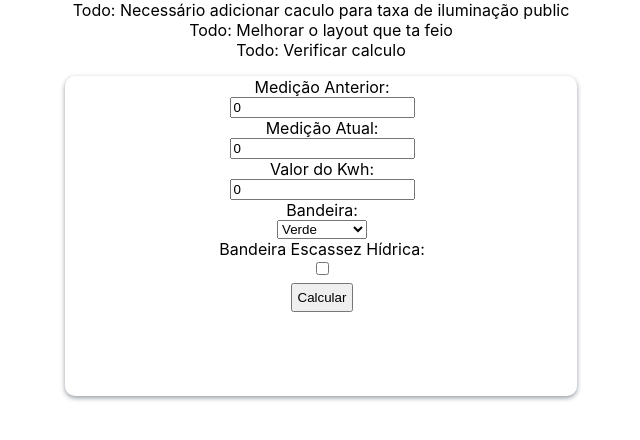
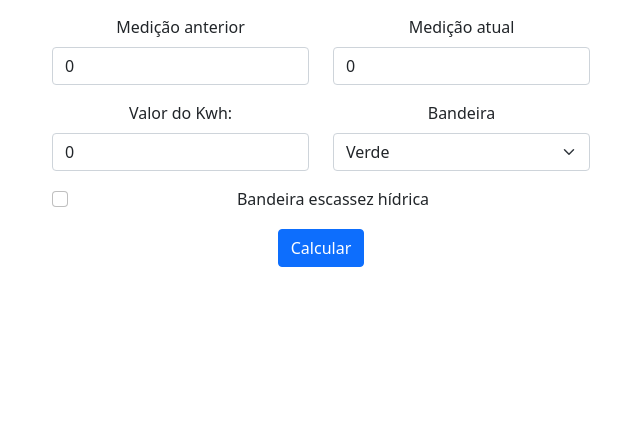
Before and after one commit to ocristopfer/calculadora-energetica, a React (Create React App) app: page / in a window 1280 px wide. Shown: the top 440 px of the page, without its empty margins (319-959 px from the left). Built offline with nearby package versions, Linux system fonts and the light colour scheme.

Commit message:
fix: adicionado bootstrap

```diff
--- a/package.json
+++ b/package.json
@@ -6,7 +6,9 @@
     "@testing-library/jest-dom": "^5.16.4",
     "@testing-library/react": "^13.2.0",
     "@testing-library/user-event": "^13.5.0",
+    "bootstrap": "^5.1.3",
     "react": "^18.1.0",
+    "react-bootstrap": "^2.3.1",
     "react-dom": "^18.1.0",
     "react-scripts": "5.0.1",
     "web-vitals": "^2.1.4"
--- a/src/App.js
+++ b/src/App.js
@@ -1,4 +1,5 @@
 import "./App.css";
+import "bootstrap/dist/css/bootstrap.min.css";
 import Inputs from "./components/Inputs";
 
 function App() {
--- a/src/components/Inputs/Inputs.jsx
+++ b/src/components/Inputs/Inputs.jsx
@@ -1,4 +1,5 @@
 import React from "react";
+import { Form, Row, Col, Button } from "react-bootstrap";
 import styles from "./Inputs.module.css";
 import Result from "./../Result";
 console.log(styles);
@@ -65,40 +66,43 @@ class Inputs extends React.Component {
     } = this.state;
     return (
       <div className={styles.component}>
-        <span>
-          Todo: Necessário adicionar caculo para taxa de iluminação public
-          <br />
-          Todo: Melhorar o layout que ta feio
-          <br />
-          Todo: Verificar calculo
-        </span>
-        <div className={styles.card}>
-          <div className={styles.inputs}>
-            <span>Medição Anterior:</span>
-            <input
-              type="text"
-              name="name"
+        <Form>
+          <Row className="mx-0">
+            <Form.Group className="mb-3" as={Col}>
+              <Form.Label>Medição anterior</Form.Label>
+              <Form.Control
+                sm="10"
+                type="number"
+                placeholder="Medição anterior"
                 value={this.state.medicaoAnterior}
                 onChange={this.handleChangeMedicaoAnterior}
               />
-            <span>Medição Atual: </span>
-            <input
-              type="text"
-              name="name"
+            </Form.Group>
+
+            <Form.Group className="mb-3" as={Col}>
+              <Form.Label>Medição atual</Form.Label>
+              <Form.Control
+                type="number"
+                placeholder="Medição atual"
                 value={this.state.medicaoAtual}
                 onChange={this.handleChangeMedicaoAtual}
               />
-            <span>Valor do Kwh: </span>
-            <input
-              type="text"
-              name="name"
+            </Form.Group>
+          </Row>
+          <Row className="mx-0">
+            <Form.Group className="mb-3" as={Col}>
+              <Form.Label>Valor do Kwh:</Form.Label>
+              <Form.Control
+                type="number"
+                placeholder="Valor do Kwh"
                 value={this.state.valorKwh}
                 onChange={this.handleChangeValorKwh}
               />
-            <span>Bandeira:</span>
-            <select
-              name="bandeiras"
-              id="bandeiras"
+            </Form.Group>
+
+            <Form.Group className="mb-3" as={Col}>
+              <Form.Label>Bandeira</Form.Label>
+              <Form.Select
                 value={this.state.bandeira}
                 onChange={this.handleChangeBandeira}
               >
@@ -106,18 +110,25 @@ class Inputs extends React.Component {
                 <option value="1.87">Amarela</option>
                 <option value="3.97">Vermelha 1</option>
                 <option value="9.49">Vermelha 2</option>
-            </select>
-            <span>Bandeira Escassez Hídrica:</span>
-            <input
+              </Form.Select>
+            </Form.Group>
+          </Row>
+          <Row className="mx-0">
+            <Form.Group className="mb-3" as={Col}>
+              <Form.Check
                 type="checkbox"
+                label="Bandeira escassez hídrica"
                 value={this.state.bFlEscassezHidrica}
                 onChange={this.handleChangeEcassezHidrica}
-            ></input>
-            <button className={styles.btnCacular} onClick={this.calcular}>
+              />
+            </Form.Group>
+          </Row>
+          <Button variant="primary" onClick={this.calcular}>
             Calcular
-            </button>
-          </div>
+          </Button>
+        </Form>
 
+        <div className={styles.card}>
           {bFlExibirResultado ? (
             <div className={styles.result}>
               <Result
--- a/src/components/Inputs/Inputs.module.css
+++ b/src/components/Inputs/Inputs.module.css
@@ -1,18 +1,16 @@
-.component{
+.component {
     width: 100%;
     text-align: center;
     display: flex;
     flex-direction: column;
     align-items: center;
     justify-content: center;
+    padding-top: 15px;
 }
 
 .card {
-    border-radius: 10px;
-    width: 40%;
-    height: 20rem;
-    margin: 1rem;
-    box-shadow: 0 2px 5px 0px #949ca5;
+    width: 90vw;
+    height: 35vh;
 }
 
 .inputs {
@@ -22,14 +20,16 @@
     display: flex;
     align-items: center;
     padding: 1px;
+    height: 30vh;
 }
 
 .btnCacular {
-    margin: 5px;
-    padding: 5px;
+    margin-top: 10px;
+    padding: 10px;
+    width: 50%;
 }
 
-.result{
-    padding-top: 100px;
+.result {
+    padding-top: 50px;
     width: 100%;
 }
```
Also changed, not shown: 2 other files (tests, documents, lock files or other folders). Lines whose indentation alone changed are shown as unchanged.
